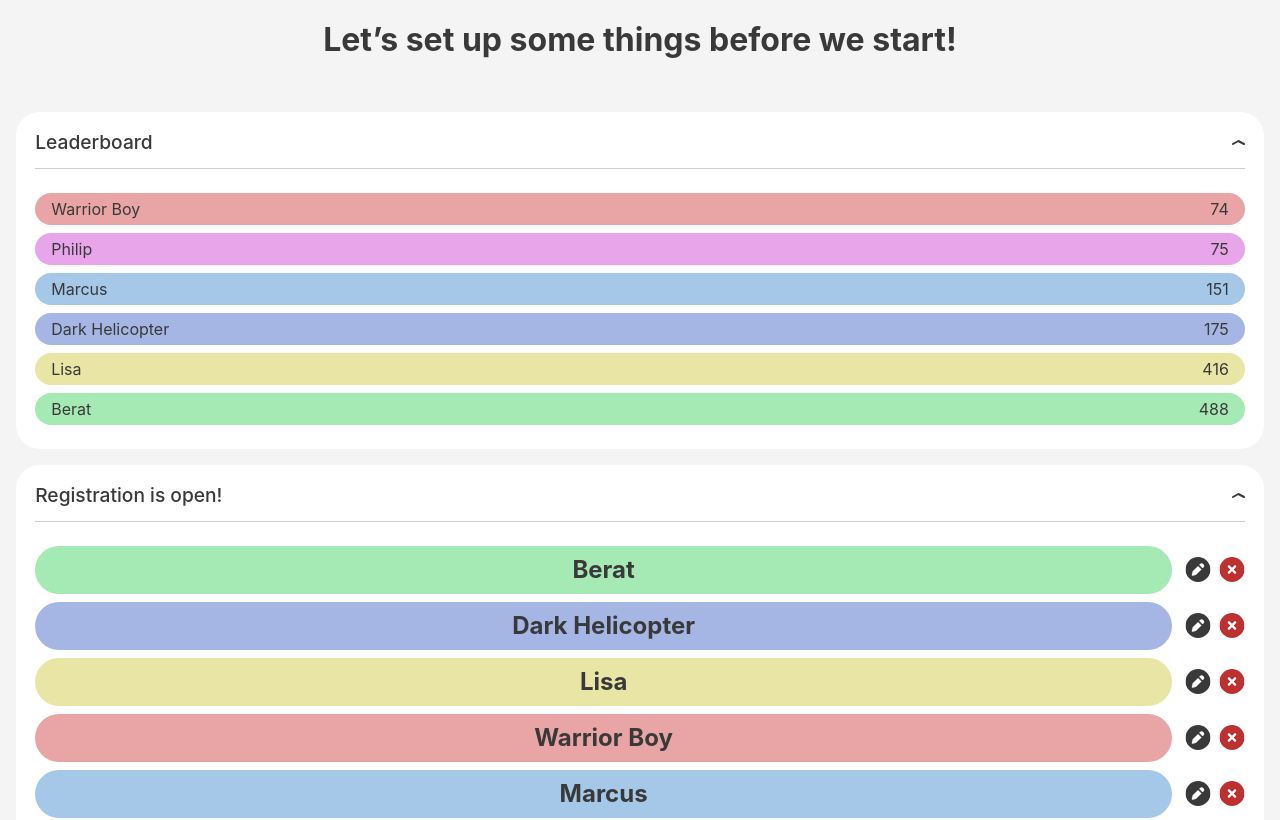
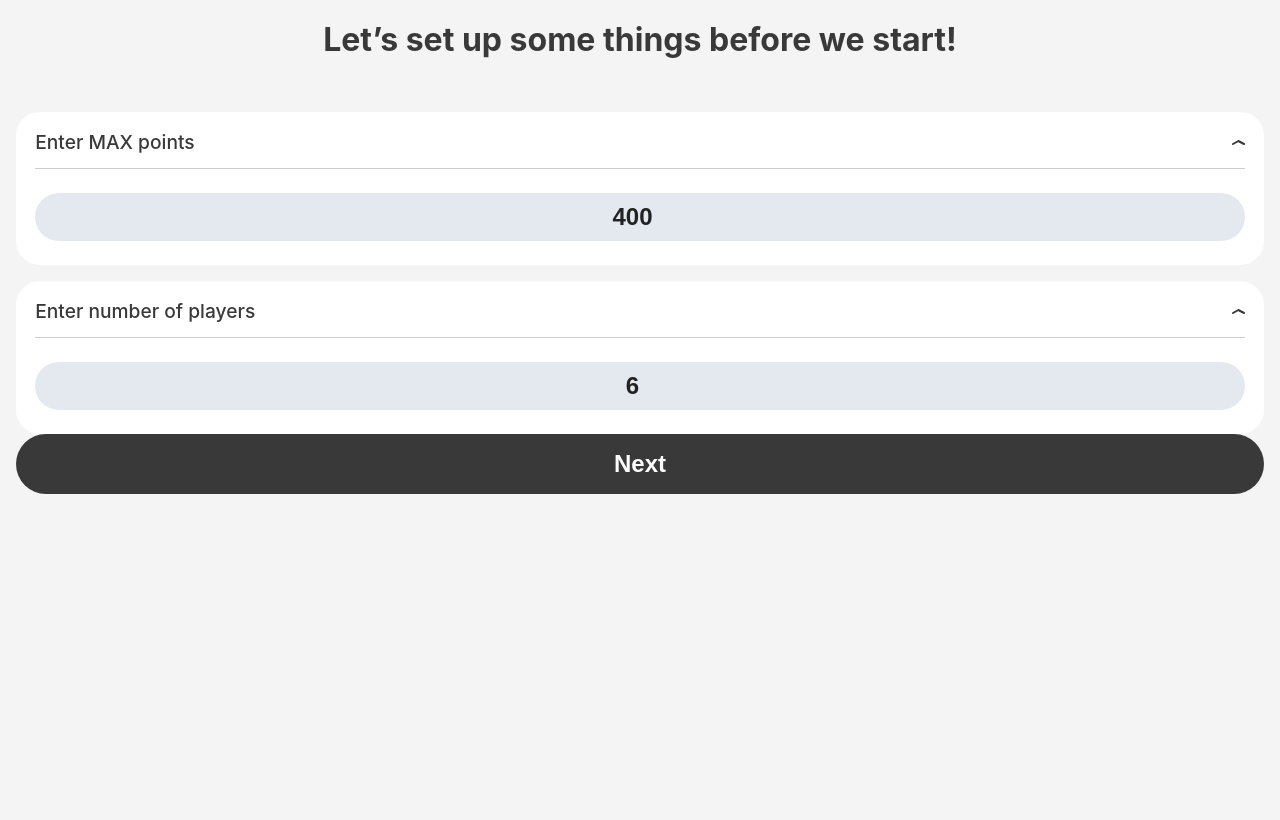
Before and after one commit to beratukiqi/inlamningsuppgift2-solo-BeratUkiqi, a React (Vite) app: page / in a window 1280 px wide. Shown: the top 820 px of the page. Built offline with nearby package versions, Linux system fonts and the light colour scheme.

Commit message:
Added input fields + handling

```diff
--- a/src/App.css
+++ b/src/App.css
@@ -11,3 +11,15 @@
     overflow-x: auto;
     gap: 1.1rem;
 }
+
+.inputFieldBig {
+    color: rgb(34, 34, 34);
+    height: 3rem;
+    width: 100%;
+    text-align: center;
+    font-size: 1.5rem;
+    font-weight: 700;
+    border-radius: 5rem;
+    border-style: none;
+    background-color: rgb(228, 233, 239);
+}
--- /dev/null
+++ b/src/components/InputField.jsx
@@ -0,0 +1,29 @@
+import { useState } from "react";
+
+function InputField({ type, defaultValue }) {
+    const [inputValue, setInputValue] = useState(defaultValue);
+
+    const handleInput = (e) => {
+        setInputValue(e.target.value);
+    };
+
+    const invalidChars = ["e", ".", ",", "+"];
+
+    return (
+        <input
+            className="inputFieldBig"
+            type={type}
+            defaultValue={defaultValue}
+            onChange={(e) => handleInput(e)}
+            onBlur={(e) => handleInput(e)}
+            onKeyDown={(e) => {
+                // Handles unwanted symbols for player score input
+                if (type === "number" && invalidChars.includes(e.key)) {
+                    e.preventDefault();
+                }
+            }}
+        />
+    );
+}
+
+export default InputField;
--- a/src/components/PlayerCardBig.jsx
+++ b/src/components/PlayerCardBig.jsx
@@ -1,6 +1,7 @@
 import style from "../styles/components/PlayerCardBig.module.scss";
+import InputField from "./InputField";
 
-function PlayerCardBig({ player, bgColor }) {
+function PlayerCardBig({ player, bgColor, hasScoreInput }) {
     return (
         <article className={style.playerCardBig}>
             <section
@@ -9,10 +10,13 @@ function PlayerCardBig({ player, bgColor }) {
             >
                 <p>{player.name}</p>
             </section>
+            {hasScoreInput ? (
+                <InputField type={hasScoreInput ? "number" : "string"} />
+            ) : (
                 <section className={style.playerCardBig__buttons}>
                     {/* Edit icon */}
 
-                <svg
+                    {/* <svg
                     width="26"
                     height="25"
                     viewBox="0 0 26 25"
@@ -35,7 +39,7 @@ function PlayerCardBig({ player, bgColor }) {
                             />
                         </clipPath>
                     </defs>
-                </svg>
+                </svg> */}
 
                     {/* Delete icon */}
                     <svg
@@ -63,6 +67,7 @@ function PlayerCardBig({ player, bgColor }) {
                         </defs>
                     </svg>
                 </section>
+            )}
         </article>
     );
 }
--- a/src/components/PlayerSetup.jsx
+++ b/src/components/PlayerRegister.jsx
@@ -1,9 +1,8 @@
 import PlayerCardBig from "./PlayerCardBig";
 import { useSelector } from "react-redux";
 
-function PlayerSetup() {
+function PlayerRegister({ hasScoreInput, inputType }) {
     const playerList = useSelector((state) => state.players);
-
     return (
         <>
             {playerList.map((player, i) => (
@@ -11,10 +10,11 @@ function PlayerSetup() {
                     key={i}
                     player={player}
                     bgColor={player.bgColor}
+                    hasScoreInput={hasScoreInput}
                 />
             ))}
         </>
     );
 }
 
-export default PlayerSetup;
+export default PlayerRegister;
--- /dev/null
+++ b/src/components/StartingPlayer.jsx
@@ -0,0 +1,18 @@
+import PlayerCardSmall from "./PlayerCardSmall";
+import { useSelector } from "react-redux";
+
+function StartingPlayer() {
+    const playerList = useSelector((state) => state.players);
+    const startingPlayer = [...playerList].sort(
+        (a, b) => a.pointsLeft - b.pointsLeft
+    )[0];
+
+    return (
+        <PlayerCardSmall
+            player={startingPlayer}
+            bgColor={startingPlayer.bgColor}
+        />
+    );
+}
+
+export default StartingPlayer;
--- a/src/index.css
+++ b/src/index.css
@@ -4,7 +4,6 @@
     font-weight: 400;
     padding: 1rem;
 
-    color-scheme: light dark;
     color: #393939;
     background-color: #f4f4f4;
 
--- a/src/pages/FinishedRound.jsx
+++ b/src/pages/FinishedRound.jsx
@@ -1,5 +1,6 @@
 import ContentContainer from "../components/ContentContainer";
 import Header from "../components/Header";
+import PlayerRegister from "../components/PlayerRegister";
 import PrimaryButton from "../components/PrimaryButton";
 
 function FinishedRound() {
@@ -9,7 +10,10 @@ function FinishedRound() {
                 title={"Round is over, count your points!"}
                 subTitle={"Beware of the not so talented mathematicians."}
             />
-            <ContentContainer />
+            <ContentContainer
+                title={"Add the player points"}
+                renderContent={() => <PlayerRegister hasScoreInput={true} />}
+            />
             <PrimaryButton title={"Save points"} path={"/overview"} />
         </main>
     );
--- a/src/pages/LandingPage.jsx
+++ b/src/pages/LandingPage.jsx
@@ -6,9 +6,10 @@ import PlayerCardTiny from "../components/PlayerCardTiny";
 import PlayerCardBig from "../components/PlayerCardBig";
 import ScoreBoard from "../components/ScoreBoard";
 import Leaderboard from "../components/Leaderboard";
-import PlayerSetup from "../components/PlayerSetup";
+import PlayerSetup from "../components/PlayerRegister";
 import SecondaryButton from "../components/SecondaryButton";
 import { useSelector } from "react-redux";
+import InputField from "../components/InputField";
 
 function LandingPage() {
     const playerList = useSelector((state) => state.players);
@@ -26,15 +27,23 @@ function LandingPage() {
                 }}
             >
                 <ContentContainer
+                    title={"Enter MAX points"}
+                    renderContent={() => (
+                        <InputField type={"number"} defaultValue={400} />
+                    )}
+                />
+
+                <ContentContainer
+                    title={"Enter number of players"}
+                    renderContent={() => (
+                        <InputField type={"number"} defaultValue={6} />
+                    )}
+                />
+                {/* <ContentContainer
                     title={"Leaderboard"}
                     renderContent={() => <Leaderboard />}
                 />
 
-                <ContentContainer
-                    title={"Registration is open!"}
-                    renderContent={() => <PlayerSetup />}
-                />
-                <SecondaryButton title={"Add new player"} />
                 <ContentContainer
                     title={"Scoreboard"}
                     renderContent={() => <ScoreBoard />}
@@ -55,7 +64,7 @@ function LandingPage() {
                                 />
                             ))
                     }
-                />
+                /> */}
             </section>
 
             <PrimaryButton title={"Next"} path={"/register"} />
--- a/src/pages/OngoingRound.jsx
+++ b/src/pages/OngoingRound.jsx
@@ -1,6 +1,8 @@
 import ContentContainer from "../components/ContentContainer";
+import StartingPlayer from "../components/StartingPlayer";
 import Header from "../components/Header";
 import PrimaryButton from "../components/PrimaryButton";
+import Leaderboard from "../components/Leaderboard";
 
 function OngoingRound() {
     return (
@@ -11,8 +13,16 @@ function OngoingRound() {
                     "When the round is over, click the button at the bottom to continue."
                 }
             />
-            <ContentContainer />
-            <ContentContainer />
+            <ContentContainer
+                title={"Leaderboard"}
+                renderContent={() => <Leaderboard />}
+            />
+
+            <ContentContainer
+                title={"Starting player is:"}
+                renderContent={() => <StartingPlayer />}
+            />
+
             <PrimaryButton title={"Round is over"} path={"/finished-round"} />
         </main>
     );
--- a/src/pages/Overview.jsx
+++ b/src/pages/Overview.jsx
@@ -1,8 +1,15 @@
 import ContentContainer from "../components/ContentContainer";
 import Header from "../components/Header";
 import PrimaryButton from "../components/PrimaryButton";
+import Leaderboard from "../components/Leaderboard";
+import ScoreBoard from "../components/ScoreBoard";
+import PlayerCardSmall from "../components/PlayerCardSmall";
+import { useSelector } from "react-redux";
+import StartingPlayer from "../components/StartingPlayer";
 
 function Overview() {
+    const playerList = useSelector((state) => state.players);
+
     return (
         <main>
             <Header
@@ -11,10 +18,36 @@ function Overview() {
                     "Keep track of who is in the lead and who to target together! "
                 }
             />
-            <ContentContainer />
-            <ContentContainer />
-            <ContentContainer />
-            <ContentContainer />
+            <ContentContainer
+                title={"Leaderboard"}
+                renderContent={() => <Leaderboard />}
+            />
+
+            <ContentContainer
+                title={"Scoreboard"}
+                renderContent={() => <ScoreBoard />}
+            />
+            <ContentContainer
+                title={"Danger Zone!"}
+                renderContent={() =>
+                    // Renders players with < 100 points left in asc order
+                    playerList
+                        .filter((player) => player.pointsLeft <= 100)
+                        .sort((a, b) => a.pointsLeft - b.pointsLeft)
+                        .map((player, i) => (
+                            <PlayerCardSmall
+                                key={i}
+                                player={player}
+                                dangerZone={true}
+                                bgColor={player.bgColor}
+                            />
+                        ))
+                }
+            />
+            <ContentContainer
+                title={"Starting player:"}
+                renderContent={() => <StartingPlayer />}
+            />
             <PrimaryButton title={"Start a round"} path={"/ongoing-round"} />
         </main>
     );
--- a/src/pages/Register.jsx
+++ b/src/pages/Register.jsx
@@ -2,6 +2,7 @@ import ContentContainer from "../components/ContentContainer";
 import Header from "../components/Header";
 import PrimaryButton from "../components/PrimaryButton";
 import SecondaryButton from "../components/SecondaryButton";
+import PlayerSetup from "../components/PlayerRegister";
 
 function Register() {
     return (
@@ -12,8 +13,11 @@ function Register() {
                     "If you wish to change names click on the name or the edit button"
                 }
             />
-            <ContentContainer />
-            <SecondaryButton />
+            <ContentContainer
+                title={"Registration is open!"}
+                renderContent={() => <PlayerSetup />}
+            />
+            <SecondaryButton title={"Add new player"} />
             <PrimaryButton title={"Players are ready"} path={"/overview"} />
         </main>
     );
--- a/src/styles/components/PlayerCardBig.module.scss
+++ b/src/styles/components/PlayerCardBig.module.scss
@@ -13,11 +13,16 @@
         align-items: center;
         justify-content: center;
         border-radius: 10rem;
+        width: 100%;
 
         p {
-            font-size: 1.5rem;
+            font-size: 1.3rem;
             font-weight: 700;
         }
+    }
+
+    input {
+        width: 50%;
     }
 
     &__buttons {
```
Lines whose indentation alone changed are shown as unchanged.
